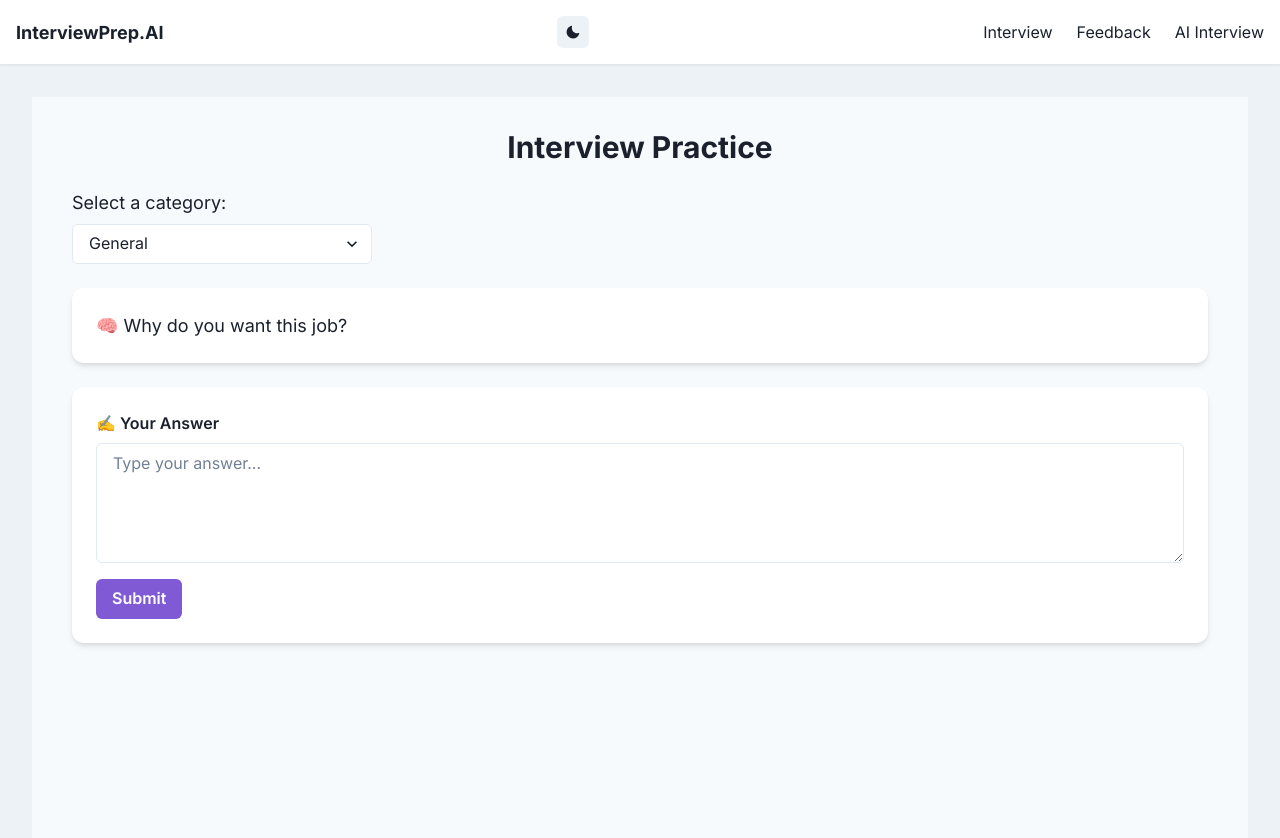
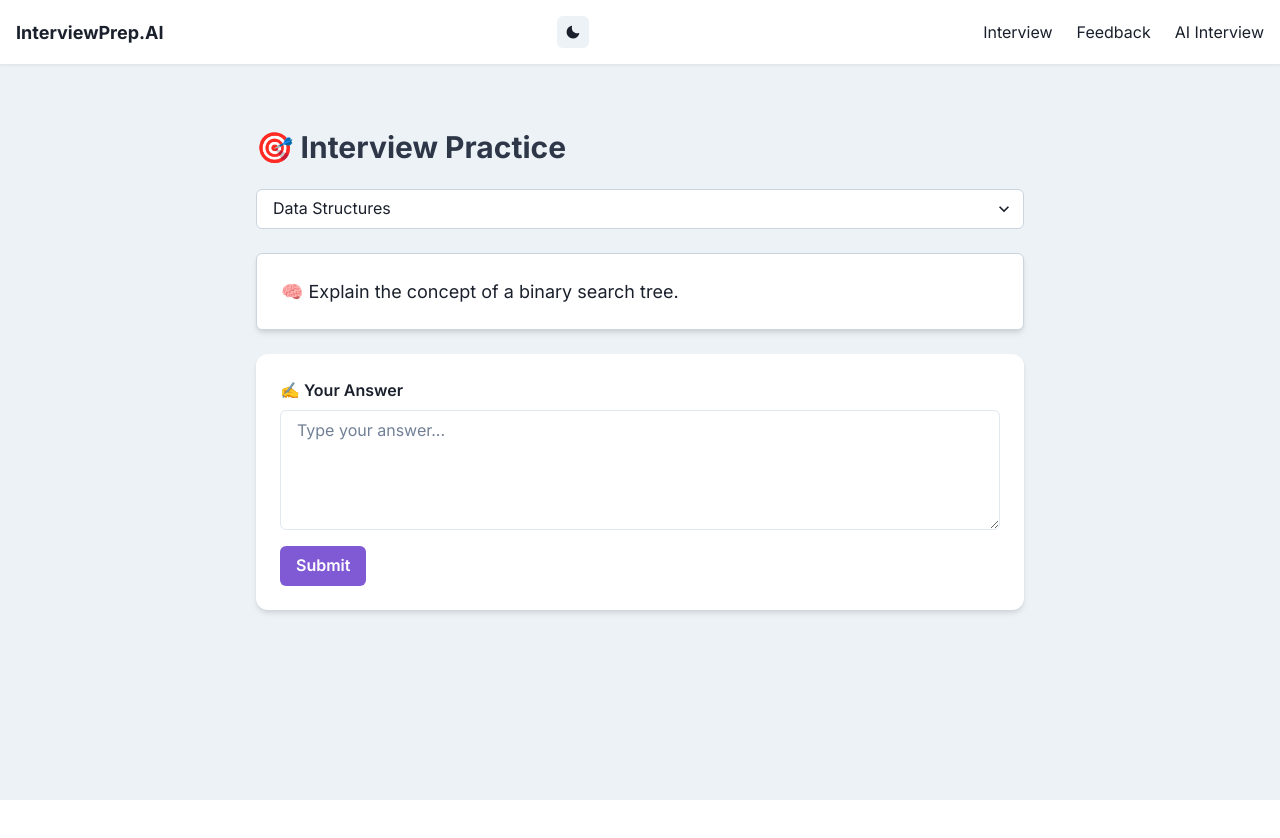
Before and after one commit to neel11og/interviewprep-frontend, a React (Vite) app: page / in a window 1280 px wide. Shown: the top 838 px of the page. After the commit the page ends 800 px from the top, so only its background shows below. Built offline with nearby package versions, Linux system fonts and the light colour scheme.

Commit message:
Initial commit

```diff
--- a/src/pages/Interview.jsx
+++ b/src/pages/Interview.jsx
@@ -5,87 +5,100 @@ import {
   VStack,
   Select,
   Text,
-  Stack,
-  useBreakpointValue,
+  Spinner,
+  useColorModeValue,
 } from "@chakra-ui/react";
-import QuestionCard from "../components/QuestionCard";
+import { useEffect, useState } from "react";
 import AnswerBox from "../components/AnswerBox";
-import { useState, useEffect } from "react";
 
 const Interview = () => {
-  const [category, setCategory] = useState("General");
+  const [category, setCategory] = useState("Data Structures");
   const [question, setQuestion] = useState("");
+  const [loading, setLoading] = useState(false);
 
-  const categories = ["General", "Technical", "HR", "Behavioral"];
-
-  const getRandomQuestion = () => {
-    const sampleQuestions = {
-      General: [
-        "Tell me about yourself.",
-        "Why do you want this job?",
-        "What are your strengths and weaknesses?",
+  const questions = {
+    "Data Structures": [
+      "What is the difference between an array and a linked list?",
+      "Explain the concept of a binary search tree.",
+      "What is a hash table and how does it work?",
     ],
-      Technical: [
-        "What is the difference between REST and GraphQL?",
-        "Explain how a binary search works.",
-        "What are the main principles of OOP?",
+    Algorithms: [
+      "What is the time complexity of quicksort?",
+      "Explain the difference between BFS and DFS.",
+      "What is dynamic programming? Give an example.",
     ],
-      HR: [
-        "Where do you see yourself in 5 years?",
-        "Why did you leave your last job?",
-        "Describe a time you faced conflict at work.",
+    "System Design": [
+      "How would you design a URL shortening service?",
+      "Explain the concept of load balancing.",
+      "What is a CDN and how does it work?",
     ],
-      Behavioral: [
-        "Tell me about a time you took initiative.",
-        "Describe a difficult decision you had to make.",
-        "Tell me about a mistake you made and what you learned.",
+    "OOP Concepts": [
+      "What is polymorphism in object-oriented programming?",
+      "Explain the SOLID principles.",
+      "What is the difference between abstraction and encapsulation?",
     ],
   };
 
-    const questions = sampleQuestions[category];
-    const random = questions[Math.floor(Math.random() * questions.length)];
-    setQuestion(random);
+  const handleCategoryChange = (e) => {
+    setCategory(e.target.value);
+  };
+
+  const getRandomQuestion = () => {
+    const categoryQuestions = questions[category];
+    const randomIndex = Math.floor(Math.random() * categoryQuestions.length);
+    return categoryQuestions[randomIndex];
   };
 
   useEffect(() => {
-    getRandomQuestion();
+    setLoading(true);
+    setTimeout(() => {
+      const q = getRandomQuestion();
+      setQuestion(q);
+      setLoading(false);
+    }, 500);
   }, [category]);
 
   return (
     <Box
-      maxW="100%"
-      px={{ base: 4, sm: 6, md: 10 }}
-      py={{ base: 4, md: 8 }}
-      minH="100vh"
-      bg="gray.50"
+      p={{ base: 4, md: 8 }}
+      bg={useColorModeValue("gray.100", "gray.800")}
+      minH="80vh"
     >
-      <VStack spacing={6} align="stretch" w="full">
-        <Heading
-          as="h1"
-          textAlign="center"
-          fontSize={{ base: "xl", sm: "2xl", md: "3xl" }}
-        >
-          Interview Practice
+      <VStack spacing={6} align="stretch" maxW="3xl" mx="auto">
+        <Heading size="lg" color={useColorModeValue("gray.700", "gray.100")}>
+          🎯 Interview Practice
         </Heading>
 
-        <Box>
-          <Text mb={2} fontSize={{ base: "md", md: "lg" }}>
-            Select a category:
-          </Text>
         <Select
           value={category}
-            onChange={(e) => setCategory(e.target.value)}
-            bg="white"
-            w="full"
-            maxW={{ base: "100%", md: "300px" }}
+          onChange={handleCategoryChange}
+          bg={useColorModeValue("white", "gray.700")}
+          borderColor={useColorModeValue("gray.300", "gray.600")}
         >
-            {categories.map((cat) => (
-              <option key={cat}>{cat}</option>
+          {Object.keys(questions).map((cat) => (
+            <option key={cat} value={cat}>
+              {cat}
+            </option>
           ))}
         </Select>
+
+        {loading ? (
+          <Spinner size="lg" alignSelf="center" />
+        ) : (
+          <Box
+            p={6}
+            rounded="md"
+            bg={useColorModeValue("white", "gray.700")}
+            shadow="md"
+            border="1px solid"
+            borderColor={useColorModeValue("gray.300", "gray.600")}
+          >
+            <Text fontSize="lg" fontWeight="medium">
+              🧠 {question}
+            </Text>
           </Box>
+        )}
 
-        <QuestionCard question={question} />
         <AnswerBox />
       </VStack>
     </Box>
```
Lines whose indentation alone changed are shown as unchanged.
